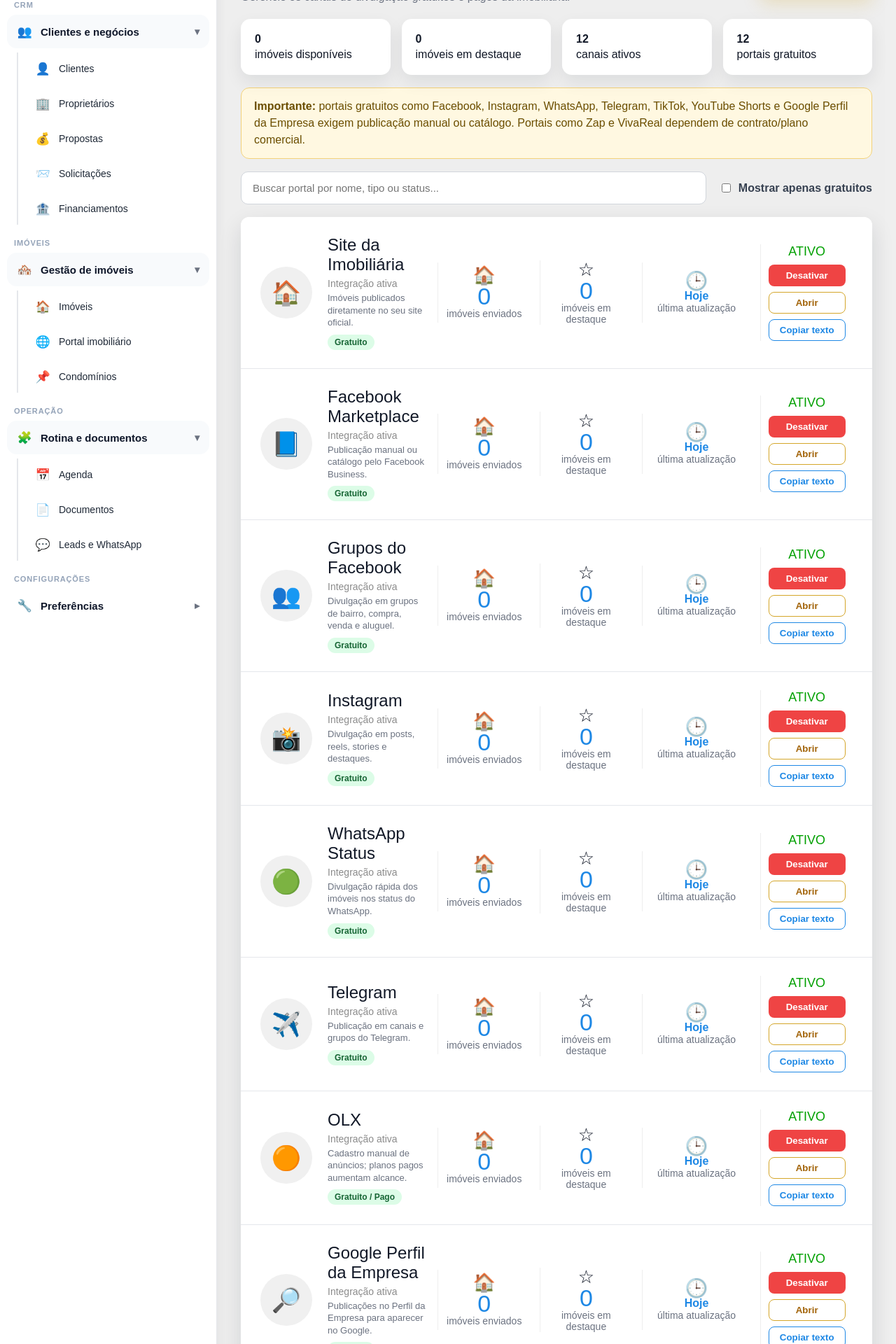
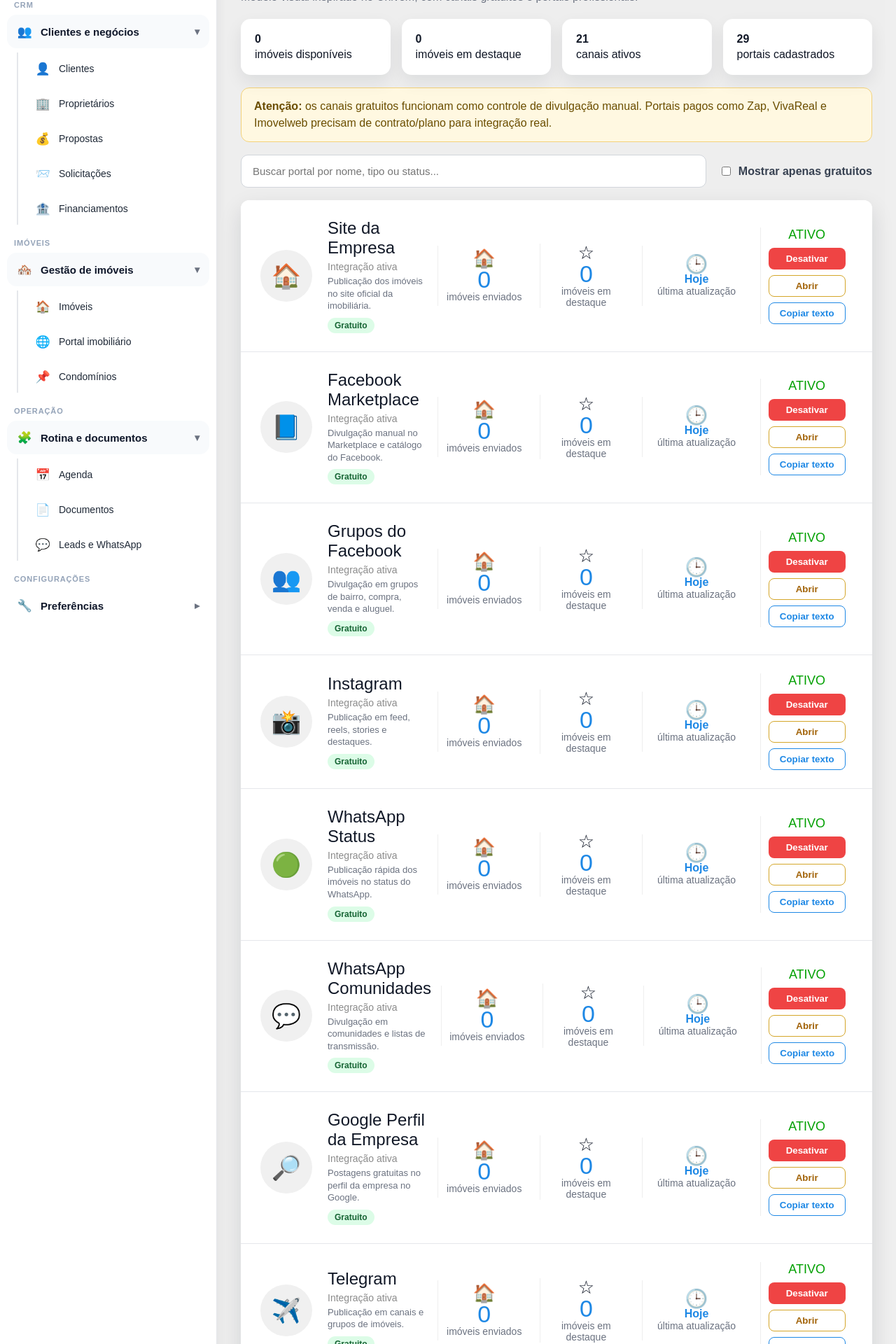
Before and after one commit to tamirespessoa/jb-pessoa-imoveis, a React app in the folder frontend/: page /portais in a window 1280 px wide. Shown: the part 380-2300 px from the top of the page at 70% size. Built offline with nearby package versions, Linux system fonts and the light colour scheme; no server answers; sample sign-in values are in the browser's storage; the HTML template or start-up script is replaced by a standard one.

Commit message:
Atualização dos portais estilo Univem + melhorias sistema

```diff
--- a/frontend/src/pages/Portals.jsx
+++ b/frontend/src/pages/Portals.jsx
@@ -11,13 +11,13 @@
 
   const [portals, setPortals] = useState([
     {
-      id: "site",
-      name: "Site da Imobiliária",
+      id: "site-empresa",
+      name: "Site da Empresa",
       icon: "🏠",
       type: "Gratuito",
       status: "ATIVO",
       configured: true,
-      description: "Imóveis publicados diretamente no seu site oficial.",
+      description: "Publicação dos imóveis no site oficial da imobiliária.",
       url: "/imoveis"
     },
     {
@@ -27,7 +27,7 @@
       type: "Gratuito",
       status: "ATIVO",
       configured: true,
-      description: "Publicação manual ou catálogo pelo Facebook Business.",
+      description: "Divulgação manual no Marketplace e catálogo do Facebook.",
       url: "https://www.facebook.com/marketplace"
     },
     {
@@ -47,7 +47,7 @@
       type: "Gratuito",
       status: "ATIVO",
       configured: true,
-      description: "Divulgação em posts, reels, stories e destaques.",
+      description: "Publicação em feed, reels, stories e destaques.",
       url: "https://www.instagram.com"
     },
     {
@@ -57,8 +57,28 @@
       type: "Gratuito",
       status: "ATIVO",
       configured: true,
-      description: "Divulgação rápida dos imóveis nos status do WhatsApp.",
+      description: "Publicação rápida dos imóveis no status do WhatsApp.",
       url: "https://web.whatsapp.com"
+    },
+    {
+      id: "whatsapp-comunidades",
+      name: "WhatsApp Comunidades",
+      icon: "💬",
+      type: "Gratuito",
+      status: "ATIVO",
+      configured: true,
+      description: "Divulgação em comunidades e listas de transmissão.",
+      url: "https://web.whatsapp.com"
+    },
+    {
+      id: "google-perfil",
+      name: "Google Perfil da Empresa",
+      icon: "🔎",
+      type: "Gratuito",
+      status: "ATIVO",
+      configured: true,
+      description: "Postagens gratuitas no perfil da empresa no Google.",
+      url: "https://business.google.com"
     },
     {
       id: "telegram",
@@ -67,28 +87,8 @@
       type: "Gratuito",
       status: "ATIVO",
       configured: true,
-      description: "Publicação em canais e grupos do Telegram.",
+      description: "Publicação em canais e grupos de imóveis.",
       url: "https://web.telegram.org"
-    },
-    {
-      id: "olx",
-      name: "OLX",
-      icon: "🟠",
-      type: "Gratuito / Pago",
-      status: "ATIVO",
-      configured: true,
-      description: "Cadastro manual de anúncios; planos pagos aumentam alcance.",
-      url: "https://www.olx.com.br"
-    },
-    {
-      id: "google-business",
-      name: "Google Perfil da Empresa",
-      icon: "🔎",
-      type: "Gratuito",
-      status: "ATIVO",
-      configured: true,
-      description: "Publicações no Perfil da Empresa para aparecer no Google.",
-      url: "https://business.google.com"
     },
     {
       id: "tiktok",
@@ -97,7 +97,7 @@
       type: "Gratuito",
       status: "ATIVO",
       configured: true,
-      description: "Vídeos curtos mostrando imóveis, bairros e oportunidades.",
+      description: "Vídeos curtos com tour dos imóveis e chamadas para contato.",
       url: "https://www.tiktok.com"
     },
     {
@@ -107,7 +107,7 @@
       type: "Gratuito",
       status: "ATIVO",
       configured: true,
-      description: "Vídeos curtos com tour dos imóveis e chamada para WhatsApp.",
+      description: "Shorts com vídeos dos imóveis, bairros e oportunidades.",
       url: "https://www.youtube.com"
     },
     {
@@ -117,7 +117,7 @@
       type: "Gratuito",
       status: "ATIVO",
       configured: true,
-      description: "Divulgação de imagens dos imóveis e links para o site.",
+      description: "Divulgação com imagens dos imóveis e link para o site.",
       url: "https://www.pinterest.com"
     },
     {
@@ -131,13 +131,163 @@
       url: "https://www.linkedin.com"
     },
     {
+      id: "olx",
+      name: "OLX",
+      icon: "🟠",
+      type: "Gratuito / Pago",
+      status: "ATIVO",
+      configured: true,
+      description: "Cadastro manual de imóveis. Planos pagos aumentam alcance.",
+      url: "https://www.olx.com.br"
+    },
+    {
+      id: "mercado-livre",
+      name: "Mercado Livre Imóveis",
+      icon: "🟡",
+      type: "Gratuito / Pago",
+      status: "ATIVO",
+      configured: true,
+      description: "Canal de divulgação com cadastro manual de anúncios.",
+      url: "https://www.mercadolivre.com.br"
+    },
+    {
+      id: "classificados-brasil",
+      name: "Classificados Brasil",
+      icon: "📰",
+      type: "Gratuito",
+      status: "ATIVO",
+      configured: true,
+      description: "Classificados online para divulgação regional.",
+      url: "https://www.classificadosbrasil.com.br"
+    },
+    {
+      id: "brasil-classificados",
+      name: "Brasil Classificados",
+      icon: "📋",
+      type: "Gratuito",
+      status: "ATIVO",
+      configured: true,
+      description: "Canal de classificados para imóveis e serviços.",
+      url: "https://www.brasilclassificados.com.br"
+    },
+    {
+      id: "bom-negocio",
+      name: "Bom Negócio",
+      icon: "🤝",
+      type: "Gratuito / Pago",
+      status: "ATIVO",
+      configured: true,
+      description: "Canal alternativo para anúncios classificados.",
+      url: "https://www.olx.com.br"
+    },
+    {
+      id: "buskaza",
+      name: "Buskaza",
+      icon: "⚠️",
+      type: "Portal",
+      status: "ATIVO",
+      configured: true,
+      description: "Portal de imóveis com integração ativa.",
+      url: "https://www.buskaza.com.br"
+    },
+    {
+      id: "chaves-na-mao",
+      name: "Chaves na Mão",
+      icon: "🔑",
+      type: "Portal",
+      status: "ATIVO",
+      configured: true,
+      description: "Portal imobiliário com publicação de imóveis.",
+      url: "https://www.chavesnamao.com.br"
+    },
+    {
+      id: "imovelweb",
+      name: "Imovelweb",
+      icon: "🏢",
+      type: "Portal / Pago",
+      status: "ATIVO",
+      configured: true,
+      description: "Portal imobiliário profissional.",
+      url: "https://www.imovelweb.com.br"
+    },
+    {
+      id: "properstar",
+      name: "Properstar",
+      icon: "🌎",
+      type: "Internacional",
+      status: "ATIVO",
+      configured: true,
+      description: "Portal internacional para imóveis.",
+      url: "https://www.properstar.com.br"
+    },
+    {
+      id: "casamineira",
+      name: "Casa Mineira",
+      icon: "🏡",
+      type: "Portal / Pago",
+      status: "INATIVO",
+      configured: false,
+      description: "Portal imobiliário regional/profissional.",
+      url: "https://www.casamineira.com.br"
+    },
+    {
+      id: "dfimoveis",
+      name: "DF Imóveis",
+      icon: "🏙️",
+      type: "Portal / Pago",
+      status: "INATIVO",
+      configured: false,
+      description: "Portal imobiliário regional.",
+      url: "https://www.dfimoveis.com.br"
+    },
+    {
+      id: "moving",
+      name: "Moving Imóveis",
+      icon: "🚚",
+      type: "Portal / Pago",
+      status: "INATIVO",
+      configured: false,
+      description: "Portal para anúncios imobiliários.",
+      url: "https://www.movingimoveis.com.br"
+    },
+    {
+      id: "lugar-certo",
+      name: "Lugar Certo",
+      icon: "📍",
+      type: "Portal / Pago",
+      status: "INATIVO",
+      configured: false,
+      description: "Portal imobiliário para divulgação de imóveis.",
+      url: "https://www.lugarcerto.com.br"
+    },
+    {
+      id: "dreamcasa",
+      name: "DreamCasa",
+      icon: "💭",
+      type: "Portal / Pago",
+      status: "INATIVO",
+      configured: false,
+      description: "Portal de divulgação de imóveis.",
+      url: "https://www.dreamcasa.com.br"
+    },
+    {
+      id: "wimoveis",
+      name: "WImóveis",
+      icon: "🏘️",
+      type: "Portal / Pago",
+      status: "INATIVO",
+      configured: false,
+      description: "Portal imobiliário regional.",
+      url: "https://www.wimoveis.com.br"
+    },
+    {
       id: "zap",
       name: "Zap Imóveis",
       icon: "⭐",
       type: "Pago",
       status: "INATIVO",
       configured: false,
-      description: "Portal pago. Precisa de contrato/plano e integração liberada.",
+      description: "Portal pago. Precisa de plano comercial e integração.",
       url: "https://www.zapimoveis.com.br"
     },
     {
@@ -147,18 +297,8 @@
       type: "Pago",
       status: "INATIVO",
       configured: false,
-      description: "Portal pago do grupo OLX/Zap. Precisa de plano comercial.",
+      description: "Portal pago do grupo OLX/Zap.",
       url: "https://www.vivareal.com.br"
-    },
-    {
-      id: "imovelweb",
-      name: "Imovelweb",
-      icon: "🏢",
-      type: "Pago",
-      status: "INATIVO",
-      configured: false,
-      description: "Portal profissional. Ative quando contratar o plano.",
-      url: "https://www.imovelweb.com.br"
     }
   ]);
 
@@ -205,9 +345,8 @@
 
   const filteredPortals = useMemo(() => {
     return portals.filter((portal) => {
-      const matchesSearch = `${portal.name} ${portal.type} ${portal.status}`
-        .toLowerCase()
-        .includes(search.toLowerCase());
+      const text = `${portal.name} ${portal.type} ${portal.status}`.toLowerCase();
+      const matchesSearch = text.includes(search.toLowerCase());
 
       const matchesFree = onlyFree
         ? portal.type.toLowerCase().includes("gratuito")
@@ -220,10 +359,8 @@
   function getSentCount(portal) {
     if (portal.status !== "ATIVO") return 0;
 
-    if (portal.id === "facebook-marketplace") return Math.min(activeProperties.length, 10);
-    if (portal.id === "facebook-grupos") return Math.min(activeProperties.length, 20);
-    if (["instagram", "tiktok", "youtube-shorts"].includes(portal.id)) {
-      return Math.min(activeProperties.length, 12);
+    if (portal.type.toLowerCase().includes("gratuito")) {
+      return Math.min(activeProperties.length, 20);
     }
 
     return activeProperties.length;
@@ -282,7 +419,7 @@
   }
 
   function createPostText(portal) {
-    return `JB Pessoa Imóveis\n\nTemos ${activeProperties.length} imóveis disponíveis para venda e locação.\n\nEntre em contato pelo WhatsApp e agende uma visita.\n\nPortal: ${portal.name}`;
+    return `JB Pessoa Imóveis\n\nTemos ${activeProperties.length} imóveis disponíveis para venda e locação.\n\nEntre em contato pelo WhatsApp e agende uma visita.\n\nCanal: ${portal.name}`;
   }
 
   async function copyPostText(portal) {
@@ -336,24 +473,14 @@
 
         <div style={styles.portalMetric}>
           <div style={styles.metricIcon}>🕒</div>
-          <strong
-            style={{
-              ...styles.lastUpdate,
-              ...(!portal.configured ? styles.notConfigured : {})
-            }}
-          >
+          <strong style={!portal.configured ? styles.notConfigured : styles.lastUpdate}>
             {getLastUpdate(portal)}
           </strong>
           <span style={styles.metricLabel}>última atualização</span>
         </div>
 
         <div style={styles.statusBox}>
-          <span
-            style={{
-              ...styles.statusText,
-              ...(isActive ? styles.activeText : styles.inactiveText)
-            }}
-          >
+          <span style={isActive ? styles.activeText : styles.inactiveText}>
             {portal.status}
           </span>
 
@@ -399,7 +526,7 @@
           <div>
             <h2 style={styles.title}>Central de Portais</h2>
             <p style={styles.subtitle}>
-              Gerencie os canais de divulgação gratuitos e pagos da imobiliária.
+              Modelo visual inspirado no Univem, com canais gratuitos e portais profissionais.
             </p>
           </div>
 
@@ -425,18 +552,14 @@
           </div>
 
           <div style={styles.summaryCard}>
-            <strong>
-              {portals.filter((portal) => portal.type.toLowerCase().includes("gratuito")).length}
-            </strong>
-            <span>portais gratuitos</span>
+            <strong>{portals.length}</strong>
+            <span>portais cadastrados</span>
           </div>
         </div>
 
         <div style={styles.infoBox}>
-          <strong>Importante:</strong> portais gratuitos como Facebook, Instagram,
-          WhatsApp, Telegram, TikTok, YouTube Shorts e Google Perfil da Empresa
-          exigem publicação manual ou catálogo. Portais como Zap e VivaReal
-          dependem de contrato/plano comercial.
+          <strong>Atenção:</strong> os canais gratuitos funcionam como controle de divulgação manual.
+          Portais pagos como Zap, VivaReal e Imovelweb precisam de contrato/plano para integração real.
         </div>
 
         <div style={styles.filters}>
@@ -506,7 +629,7 @@
     cursor: "pointer"
   },
   content: {
-    maxWidth: "1360px",
+    maxWidth: "1380px",
     margin: "0 auto",
     padding: "28px 18px 70px"
   },
@@ -534,8 +657,7 @@
     borderRadius: "10px",
     padding: "14px 20px",
     fontWeight: "800",
-    cursor: "pointer",
-    boxShadow: "0 10px 24px rgba(212,166,42,0.25)"
+    cursor: "pointer"
   },
   cardsGrid: {
     display: "grid",
@@ -675,7 +797,9 @@
     textAlign: "center"
   },
   notConfigured: {
-    color: "#1e88e5"
+    color: "#1e88e5",
+    fontSize: "16px",
+    textAlign: "center"
   },
   statusBox: {
     minHeight: "86px",
@@ -686,15 +810,15 @@
     justifyContent: "center",
     gap: "8px"
   },
-  statusText: {
+  activeText: {
+    color: "#00a000",
     fontSize: "18px",
     fontWeight: "500"
   },
-  activeText: {
-    color: "#00a000"
-  },
   inactiveText: {
-    color: "#e11d22"
+    color: "#e11d22",
+    fontSize: "18px",
+    fontWeight: "500"
   },
   toggleButton: {
     width: "110px",
```
